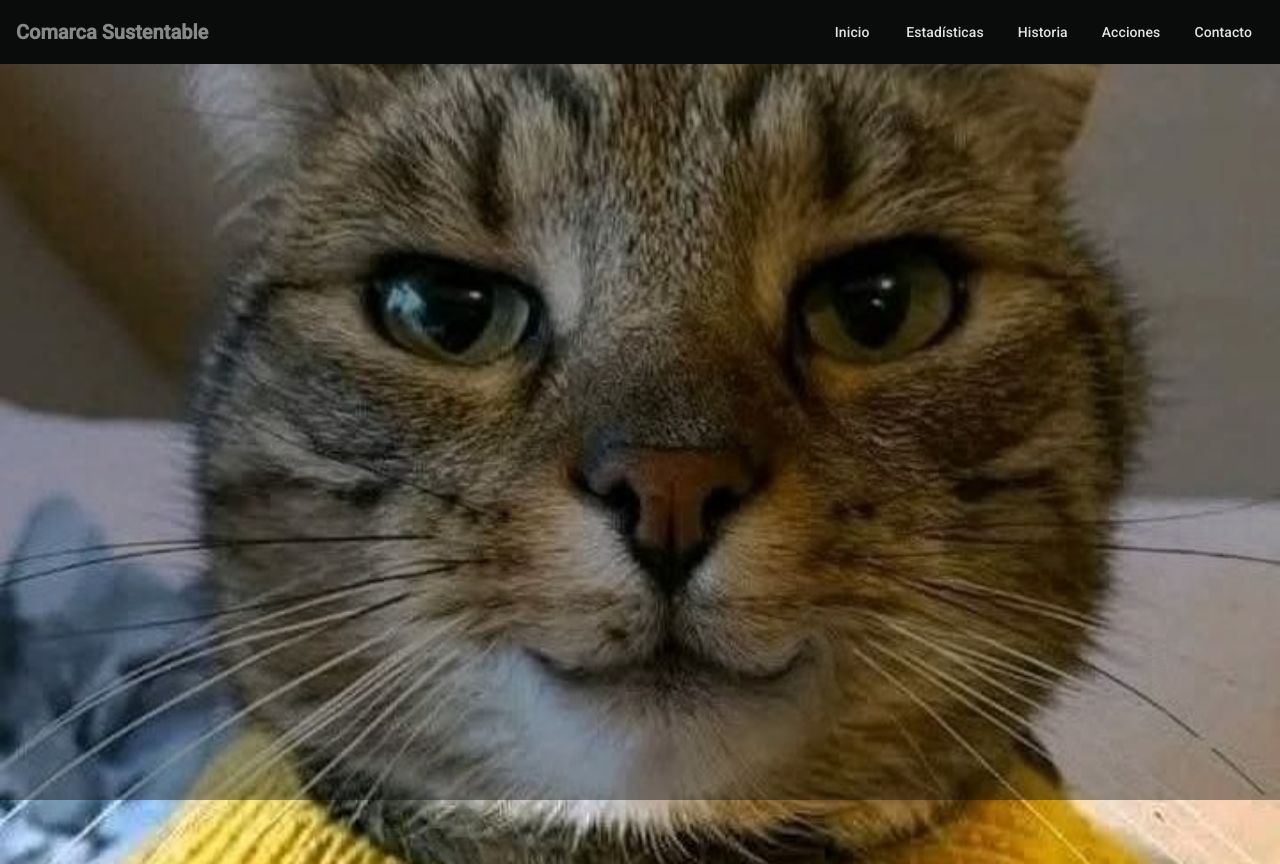
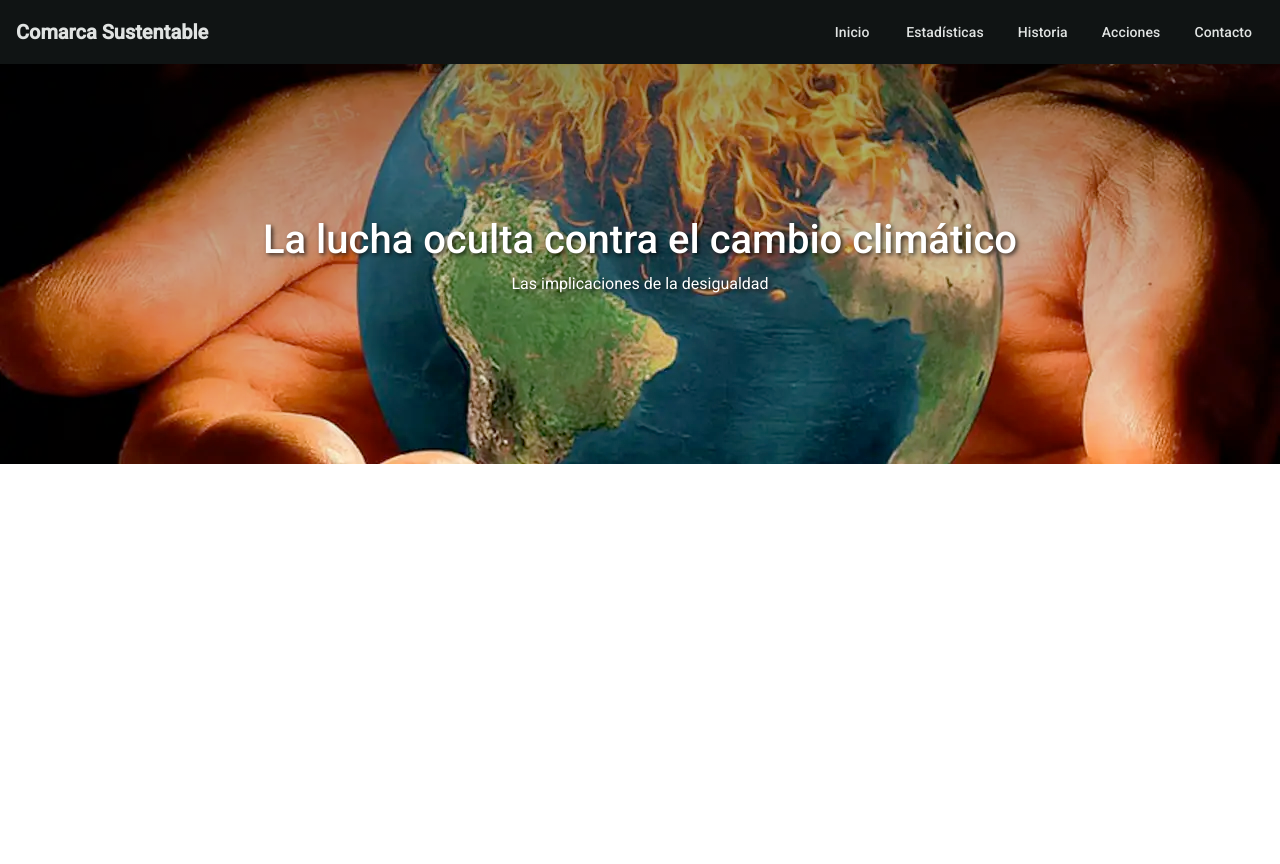
Before and after one commit to kevh-ppl/climate_ves, an Angular app: page / in a window 1280 px wide. After the commit the page ends 800 px from the top, so only its background shows below. Built offline with nearby package versions, Linux system fonts and the light colour scheme.

Commit message:
style(Inicio) => Scale img mundo_llamas.jpeg en hover

```diff
--- a/src/app/inicio/inicio.component.css
+++ b/src/app/inicio/inicio.component.css
@@ -1,6 +1,7 @@
 .hero-call {
-  height: 100%;
-  background-image: url('../../assets/gatoTojo.jpeg');
+  position: relative;
+  height: 50vh;
+  background-image: url('../../assets/mundo_llamas.jpg');
   background-size: cover;
   background-position: center;
   background-repeat: no-repeat;
@@ -10,6 +11,15 @@
   align-items: center;
   color: white;
   text-shadow: 2px 2px 4px rgba(0, 0, 0, 0.7);
+  padding: 1rem;
+  overflow: hidden;
+  transition: transform 0.3s ease;
+  /* Transición suave */
+}
+
+.hero-call:hover {
+  transform: scale(1.01);
+  /* Aumenta la imagen un 10% */
 }
 
 .hero-call::after {
@@ -19,5 +29,13 @@
   left: 0;
   width: 100%;
   height: 100%;
-  background: rgba(0, 0, 0, 0.4);
+  background: linear-gradient(to bottom, rgba(0, 0, 0, 0.4) 0%, transparent 100%);
+  /* Difuminado */
+  z-index: 1;
 }
+
+.hero-call h1,
+.hero-call p {
+  position: relative;
+  z-index: 2;
+}
--- a/src/app/inicio/inicio.component.html
+++ b/src/app/inicio/inicio.component.html
@@ -1,5 +1,5 @@
 <app-navbar></app-navbar>
 <div class="hero-call">
-  <h1></h1>
-  <p></p>
+  <h1>La lucha oculta contra el cambio climático</h1>
+  <p>Las implicaciones de la desigualdad</p>
 </div>
```
